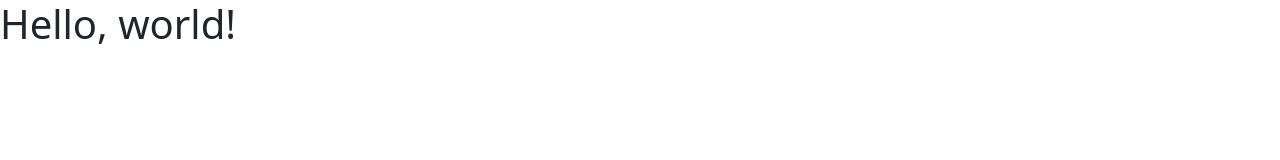
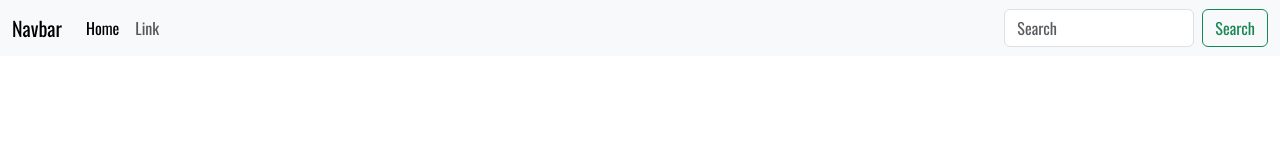
Before and after one commit to Showmandas/Restaurant, a plain HTML site: page index.html in a window 1280 px wide. Drawn offline with nearby package versions, Linux system fonts and the light colour scheme.

Commit message:
add font awsome and google font

```diff
--- a/index.html
+++ b/index.html
@@ -5,9 +5,37 @@
     <meta name="viewport" content="width=device-width, initial-scale=1">
     <title>Bootstrap demo</title>
     <link href="https://cdn.jsdelivr.net/npm/bootstrap@5.3.0-alpha1/dist/css/bootstrap.min.css" rel="stylesheet" integrity="sha384-GLhlTQ8iRABdZLl6O3oVMWSktQOp6b7In1Zl3/Jr59b6EGGoI1aFkw7cmDA6j6gD" crossorigin="anonymous">
+    <script src="https://kit.fontawesome.com/d6aff4eabe.js" crossorigin="anonymous"></script>
+    <link rel="stylesheet" href="style.css">
   </head>
   <body>
-    <h1>Hello, world!</h1>
+    <!--header part-->
+    <header>
+        <nav class="navbar navbar-expand-lg bg-body-tertiary">
+            <div class="container-fluid">
+              <a class="navbar-brand" href="#">Navbar</a>
+              <button class="navbar-toggler" type="button" data-bs-toggle="collapse" data-bs-target="#navbarSupportedContent" aria-controls="navbarSupportedContent" aria-expanded="false" aria-label="Toggle navigation">
+                <span class="navbar-toggler-icon"></span>
+              </button>
+              <div class="collapse navbar-collapse" id="navbarSupportedContent">
+                <ul class="navbar-nav me-auto mb-2 mb-lg-0">
+                  <li class="nav-item">
+                    <a class="nav-link active" aria-current="page" href="#">Home</a>
+                  </li>
+                  <li class="nav-item">
+                    <a class="nav-link" href="#">Link</a>
+                  </li>
+
+                </ul>
+                <form class="d-flex" role="search">
+                  <input class="form-control me-2" type="search" placeholder="Search" aria-label="Search">
+                  <button class="btn btn-outline-success" type="submit">Search</button>
+                </form>
+              </div>
+            </div>
+          </nav>
+
+    </header>
     <script src="https://cdn.jsdelivr.net/npm/bootstrap@5.3.0-alpha1/dist/js/bootstrap.bundle.min.js" integrity="sha384-w76AqPfDkMBDXo30jS1Sgez6pr3x5MlQ1ZAGC+nuZB+EYdgRZgiwxhTBTkF7CXvN" crossorigin="anonymous"></script>
   </body>
 </html>
--- a/style.css
+++ b/style.css
@@ -0,0 +1,10 @@
+@import url('https://fonts.googleapis.com/css2?family=Oswald:wght@400;500;600;700&display=swap');
+
+*{
+    margin: 0;
+    padding: 0;
+    box-sizing: border-box;
+}
+body{
+    font-family: 'Oswald', sans-serif;
+}
```
